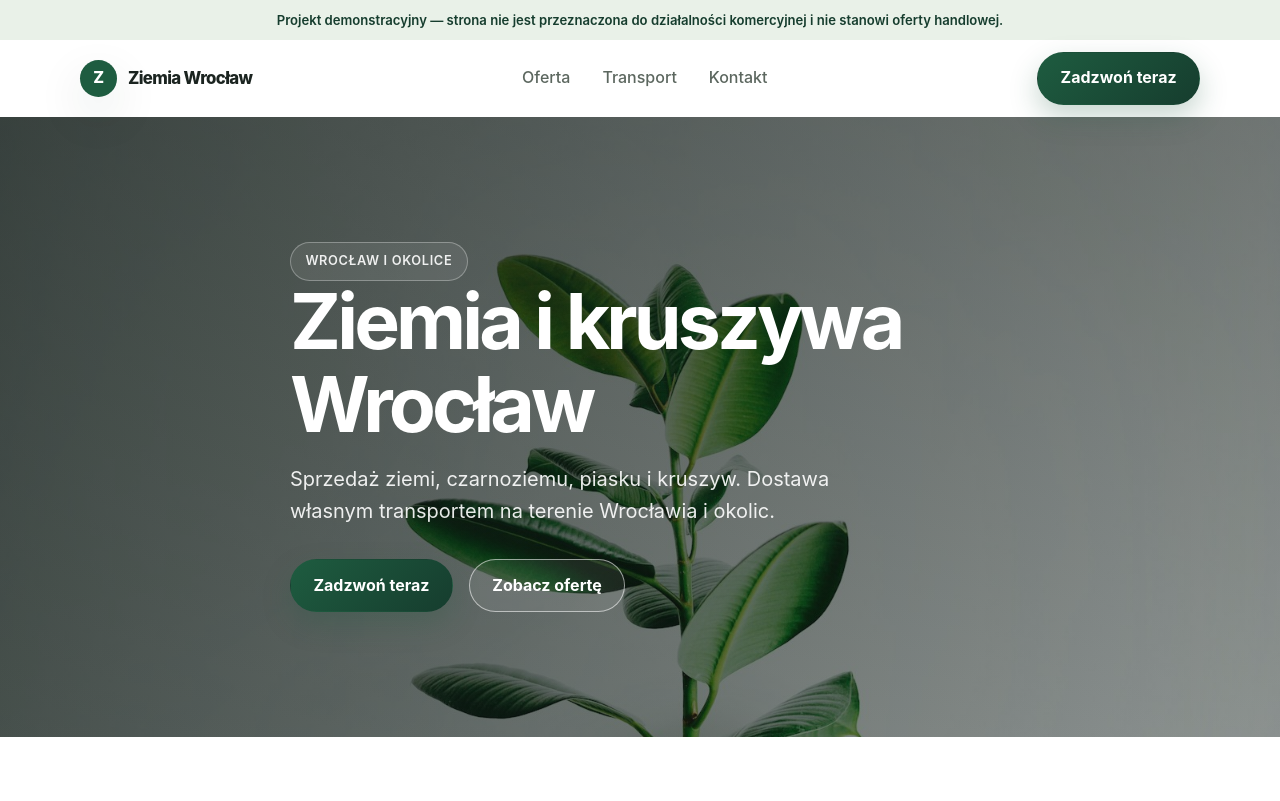
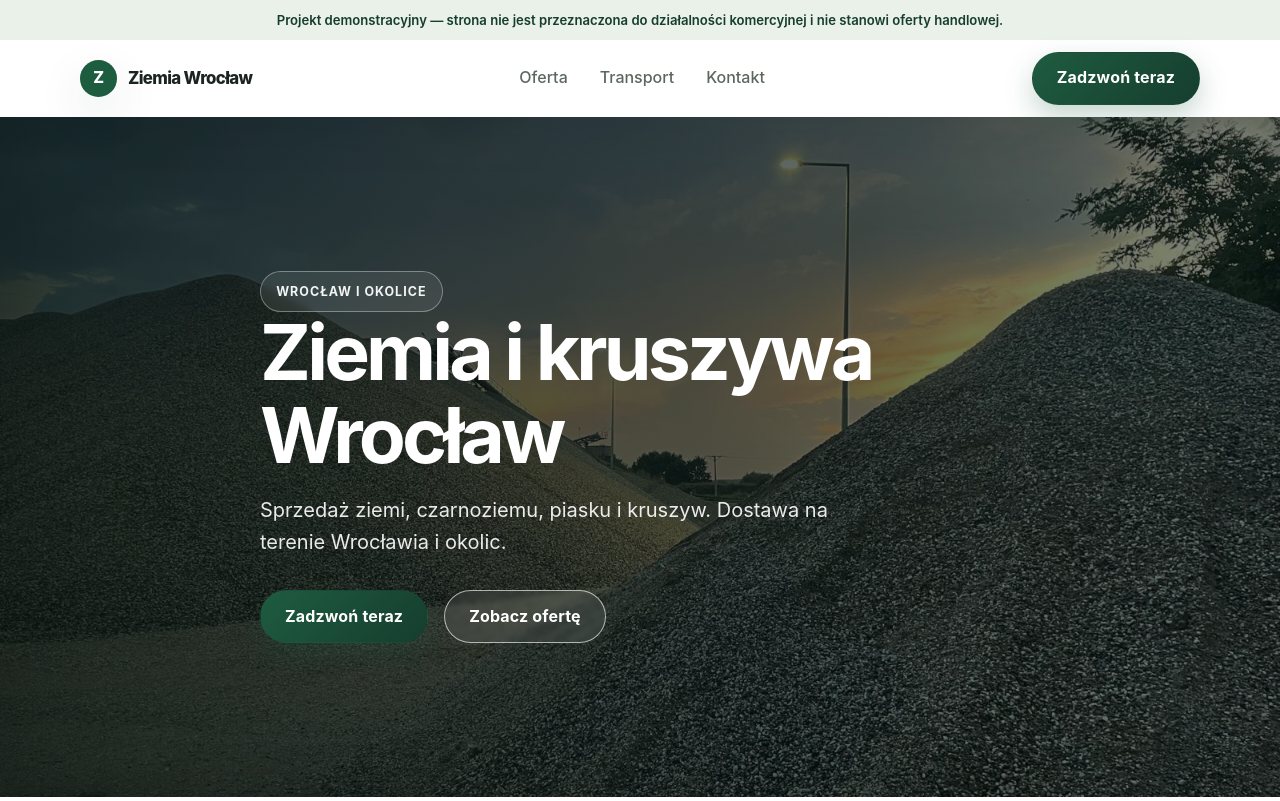
Before and after one commit to sebSR/ziemiawroclaw, a plain HTML site: page index.html in a window 1280 px wide. Shown: the top 801 px of the page. Drawn offline with Linux system fonts and the light colour scheme.

Commit message:
image refactor

```diff
--- a/assets/css/styles.css
+++ b/assets/css/styles.css
@@ -53,7 +53,7 @@ select {
 }
 
 .section {
-  padding: 5rem 0;
+  padding: 6rem 0;
 }
 
 .eyebrow {
@@ -111,7 +111,7 @@ p {
   top: 0;
   z-index: 50;
   border-bottom: 1px solid transparent;
-  background: rgba(255, 255, 255, 0.86);
+  background: rgba(255, 255, 255, 0.9);
   backdrop-filter: blur(12px);
   transition: box-shadow 0.2s ease, border-color 0.2s ease;
 }
@@ -195,11 +195,12 @@ p {
   align-items: center;
   justify-content: center;
   min-height: 3.2rem;
-  padding: 0.8rem 1.4rem;
+  padding: 0.8rem 1.5rem;
   border-radius: 999px;
   border: 1px solid transparent;
   font-weight: 700;
-  transition: transform 0.2s ease, box-shadow 0.2s ease, background 0.2s ease;
+  letter-spacing: 0.01em;
+  transition: transform 0.2s ease, box-shadow 0.2s ease, background 0.2s ease, border-color 0.2s ease;
 }
 
 .btn:hover,
@@ -213,10 +214,22 @@ p {
   box-shadow: 0 12px 28px rgba(30, 92, 64, 0.25);
 }
 
+.btn--primary:hover,
+.btn--primary:focus-visible {
+  box-shadow: 0 16px 32px rgba(30, 92, 64, 0.32);
+}
+
 .btn--secondary {
-  border-color: rgba(255, 255, 255, 0.55);
+  border-color: rgba(255, 255, 255, 0.62);
   background: rgba(255, 255, 255, 0.08);
   color: var(--color-surface);
+  backdrop-filter: blur(2px);
+}
+
+.btn--secondary:hover,
+.btn--secondary:focus-visible {
+  background: rgba(255, 255, 255, 0.12);
+  border-color: rgba(255, 255, 255, 0.8);
 }
 
 .btn--large {
@@ -252,40 +265,42 @@ p {
   position: relative;
   display: flex;
   align-items: center;
-  min-height: 620px;
-  background-image: linear-gradient(90deg, rgba(12, 25, 20, 0.72), rgba(12, 25, 20, 0.38)),
-    url("../images/hero-soil.jpg");
+  min-height: 680px;
+  background-image: linear-gradient(90deg, rgba(7, 19, 14, 0.8), rgba(7, 19, 14, 0.42)),
+    url("../images/tlo.jpg");
   background-repeat: no-repeat;
   background-position: center;
   background-size: cover;
+  box-shadow: inset 0 0 80px rgba(0, 0, 0, 0.14);
 }
 
 .hero__overlay {
   position: absolute;
   inset: 0;
-  background: linear-gradient(180deg, rgba(10, 18, 15, 0.28), rgba(10, 18, 15, 0.08));
+  background: linear-gradient(180deg, rgba(10, 18, 15, 0.18), rgba(10, 18, 15, 0.08));
 }
 
 .hero__content {
   position: relative;
   z-index: 1;
-  max-width: 700px;
-  padding: 4rem 0;
+  max-width: 760px;
+  padding: 4.5rem 0;
   color: var(--color-surface);
 }
 
 .hero__badge {
   display: inline-flex;
   align-items: center;
-  padding: 0.52rem 0.9rem;
-  border: 1px solid rgba(255, 255, 255, 0.3);
+  padding: 0.58rem 0.95rem;
+  border: 1px solid rgba(255, 255, 255, 0.35);
   border-radius: 999px;
   background: rgba(255, 255, 255, 0.08);
-  color: rgba(255, 255, 255, 0.9);
-  font-size: 0.8rem;
-  font-weight: 600;
-  letter-spacing: 0.05em;
+  color: rgba(255, 255, 255, 0.94);
+  font-size: 0.78rem;
+  font-weight: 700;
+  letter-spacing: 0.08em;
   text-transform: uppercase;
+  backdrop-filter: blur(4px);
 }
 
 .hero h1,
@@ -335,18 +350,18 @@ p {
   box-shadow: 0 18px 34px rgba(29, 42, 34, 0.12);
 }
 
-.offer-card img {
-  width: 100%;
-  height: 230px;
-  object-fit: cover;
-}
-
 .offer-card__body {
   padding: 1.2rem 1.1rem 1.5rem;
 }
 
 .offer-card__body p {
   margin: 0;
+}
+
+.offer-card img {
+  width: 100%;
+  height: 230px;
+  object-fit: cover;
 }
 
 .delivery {
@@ -390,6 +405,7 @@ p {
   border: 1px solid var(--color-border);
   border-radius: var(--radius);
   background: linear-gradient(135deg, rgba(30, 92, 64, 0.06), rgba(224, 241, 228, 0.65));
+  box-shadow: 0 18px 38px rgba(29, 42, 34, 0.06);
 }
 
 .contact-phone {
--- a/index.html
+++ b/index.html
@@ -52,8 +52,7 @@
           <div class="hero__badge">Wrocław i okolice</div>
           <h1>Ziemia i kruszywa Wrocław</h1>
           <p>
-            Sprzedaż ziemi, czarnoziemu, piasku i kruszyw. Dostawa własnym transportem na terenie
-            Wrocławia i okolic.
+            Sprzedaż ziemi, czarnoziemu, piasku i kruszyw. Dostawa na terenie Wrocławia i okolic.
           </p>
           <div class="hero__actions">
             <a class="btn btn--primary" href="tel:+48000000000">Zadzwoń teraz</a>
```
Also changed, not shown: assets/images/tlo.jpg (added).
